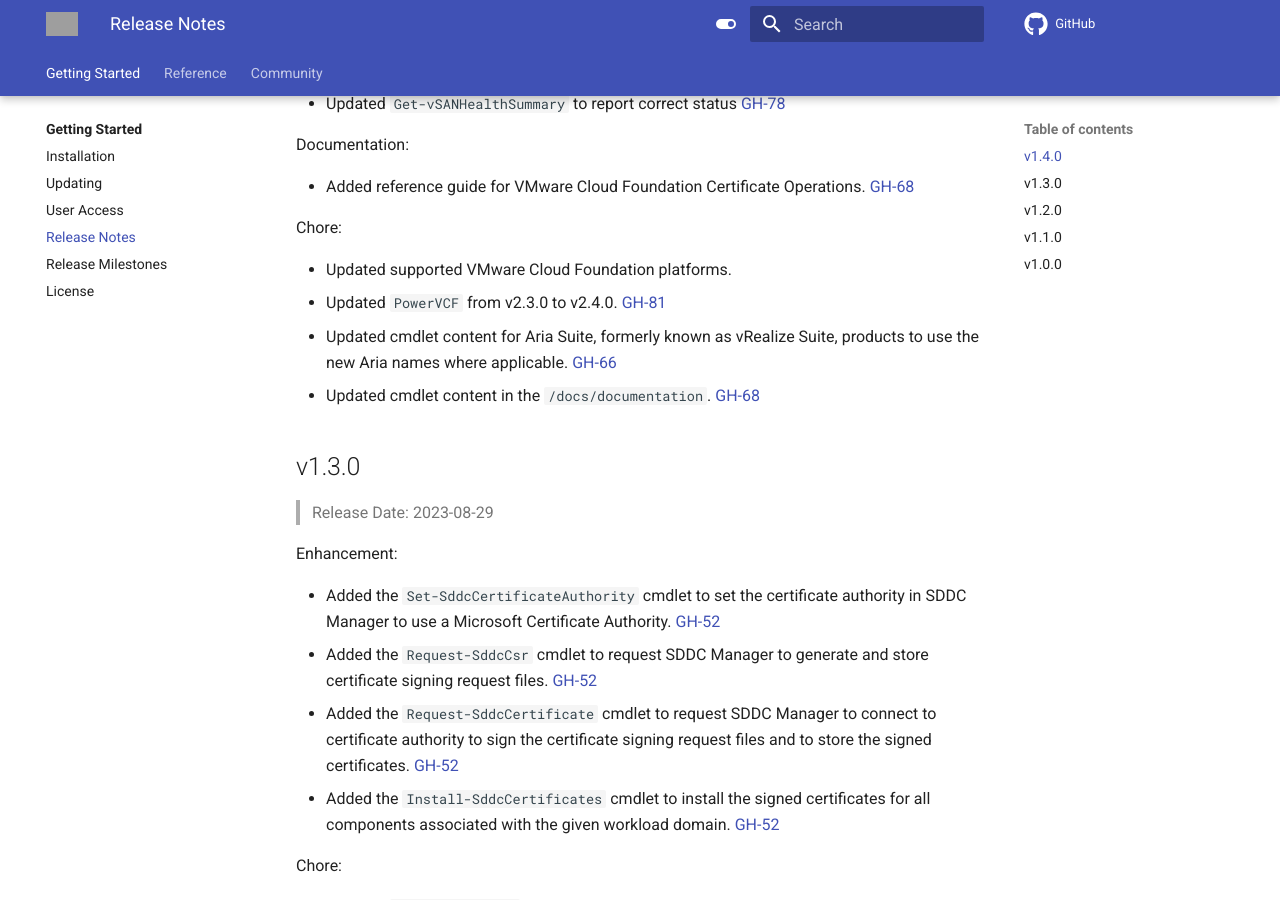
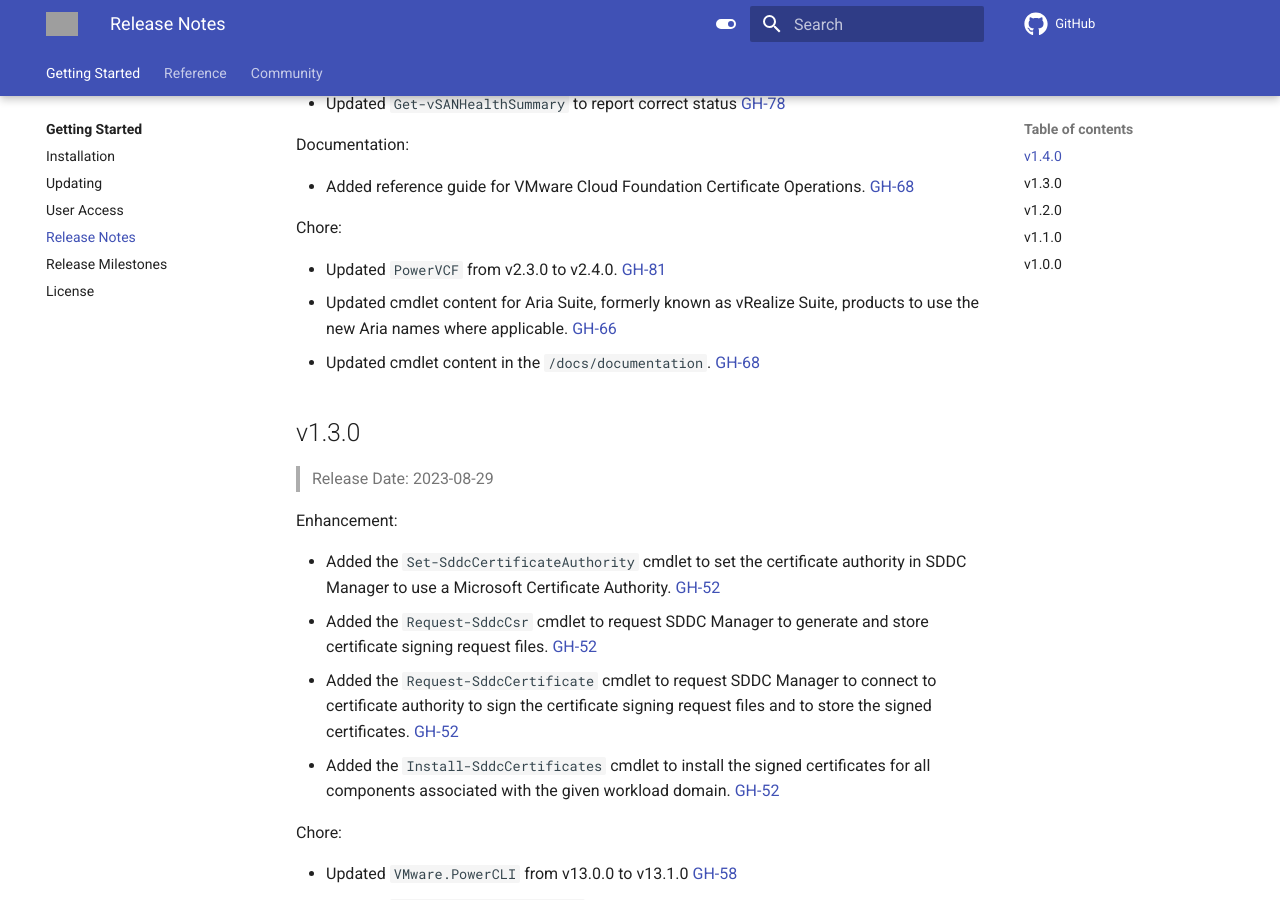
Before and after one commit to vmware/powershell-module-for-vmware-cloud-foundation-certificate-management, an MkDocs documentation site: the page built from docs/release-notes.md, in a window 1280 px wide and 900 px high, scrolled down 676 px. Built offline with MkDocs 1.6.1 and Material for MkDocs 9.7.7, drawn with Linux system fonts in a browser that asks for light colours; comment, search, counter and statistics services are not loaded; the version menu is left out; grey boxes are pictures that could not be loaded.

Commit message:
Revert "chore: release updates"
This reverts commit 9c651c4877bd4d12e942a62ddd2eb5392a0eba74.

```diff
--- a/CHANGELOG.md
+++ b/CHANGELOG.md
@@ -23,7 +23,6 @@
 
 Chore:
 
-- Updated supported VMware Cloud Foundation platforms.
 - Updated `PowerVCF` from v2.3.0 to v2.4.0. [GH-81](https://github.com/vmware/powershell-module-for-vmware-cloud-foundation-certificate-management/pull/81)
 - Updated cmdlet content for Aria Suite, formerly known as vRealize Suite, products to use the new Aria names where applicable. [GH-66](https://github.com/vmware/powershell-module-for-vmware-cloud-foundation-certificate-management/pull/66)
 - Updated cmdlet content in the `/docs/documentation`. [GH-68](https://github.com/vmware/powershell-module-for-vmware-cloud-foundation-certificate-management/pull/68)
```
Also changed, not shown: docs/index.md (+0 -1 lines), 1 other file.
